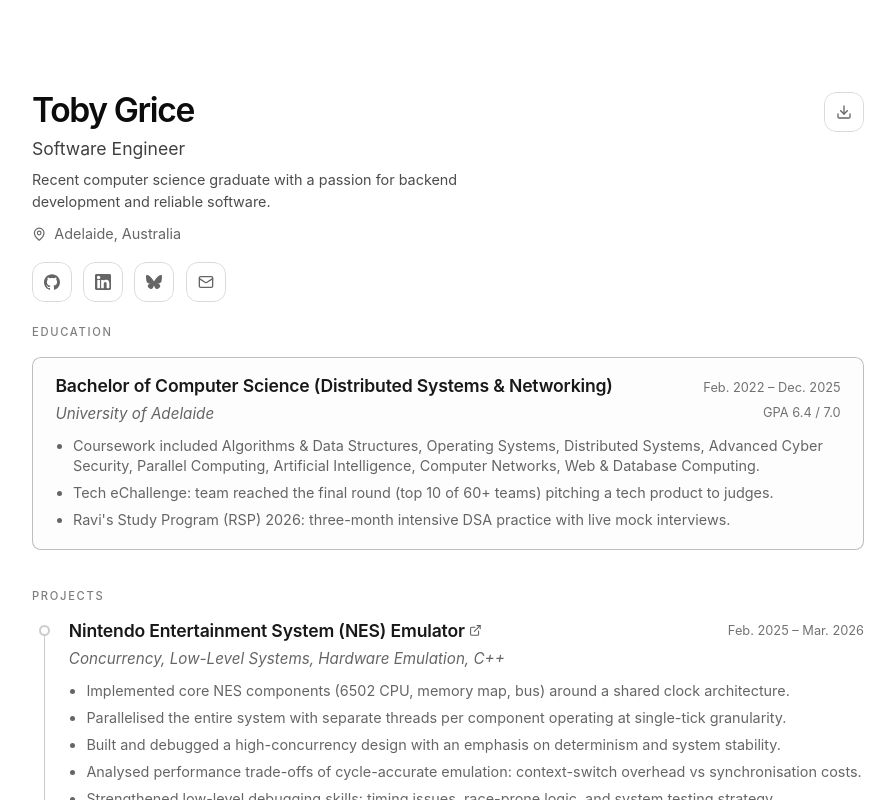
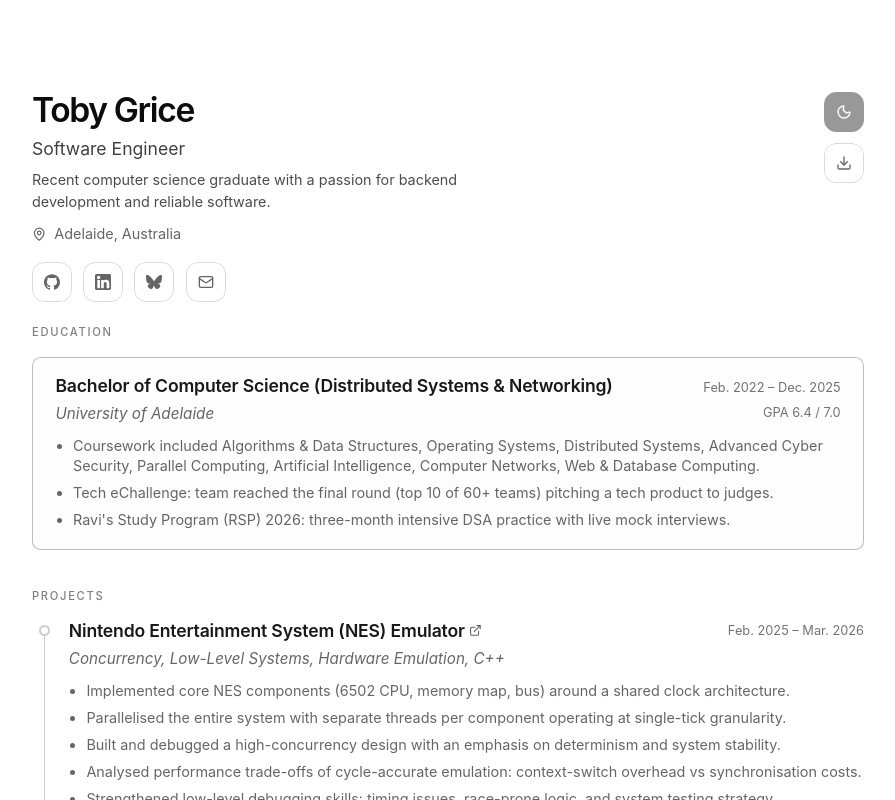
Before and after one commit to tobygrice/www, a SvelteKit app: page / in a window 1280 px wide. Shown: the top 800 px of the page, without its empty margins (192-1087 px from the left). Built offline with nearby package versions, Linux system fonts and the light colour scheme.

Commit message:
CV is now fetched from latest github release and rendered as a static file Fixed theme switch behaviour

```diff
--- a/src/lib/components/Header.svelte
+++ b/src/lib/components/Header.svelte
@@ -1,28 +1,27 @@
 <script lang="ts">
 	import type { Bio, Contact } from '$lib/data/content';
 
-	import { Download, Mail, MapPin } from 'lucide-svelte';
+	import { Download, Mail, MapPin, Moon, Sun } from 'lucide-svelte';
 	import { siBluesky, siGithub } from 'simple-icons';
-
-	import cvPdf from '$lib/assets/Tobias_Grice_CV.pdf';
 
 	const {
 		bio,
-		contact
+		contact,
+		theme,
+		onToggleTheme
 	}: {
 		bio: Bio;
 		contact: Contact;
+		theme: 'dark' | 'light';
+		onToggleTheme: () => void;
 	} = $props();
+
+	const themeButtonLabel = $derived(
+		theme === 'dark' ? 'Switch to light theme' : 'Switch to dark theme'
+	);
 
 	const LINKEDIN_ICON_PATH =
 		'M347.445,0H34.555C15.471,0,0,15.471,0,34.555v312.889C0,366.529,15.471,382,34.555,382h312.889C366.529,382,382,366.529,382,347.444V34.555C382,15.471,366.529,0,347.445,0z M118.207,329.844c0,5.554-4.502,10.056-10.056,10.056H65.345c-5.554,0-10.056-4.502-10.056-10.056V150.403c0-5.554,4.502-10.056,10.056-10.056h42.806c5.554,0,10.056,4.502,10.056,10.056V329.844z M86.748,123.432c-22.459,0-40.666-18.207-40.666-40.666S64.289,42.1,86.748,42.1s40.666,18.207,40.666,40.666S109.208,123.432,86.748,123.432z M341.91,330.654c0,5.106-4.14,9.246-9.246,9.246H286.73c-5.106,0-9.246-4.14-9.246-9.246v-84.168c0-12.556,3.683-55.021-32.813-55.021c-28.309,0-34.051,29.066-35.204,42.11v97.079c0,5.106-4.139,9.246-9.246,9.246h-44.426c-5.106,0-9.246-4.14-9.246-9.246V149.593c0-5.106,4.14-9.246,9.246-9.246h44.426c5.106,0,9.246,4.14,9.246,9.246v15.655c10.497-15.753,26.097-27.912,59.312-27.912c73.552,0,73.131,68.716,73.131,106.472L341.91,330.654L341.91,330.654z';
-
-	const downloadCv = () => {
-		const link = document.createElement('a');
-		link.href = cvPdf;
-		link.download = 'Tobias_Grice_CV.pdf';
-		link.click();
-	};
 </script>
 
 <section class="pt-[clamp(2.5rem,7vh,5rem)] pb-[clamp(0.75rem,2vh,1.5rem)]">
@@ -108,18 +107,32 @@
 		>
 			<button
 				type="button"
+				class="theme-toggle"
+				aria-label={themeButtonLabel}
+				title={themeButtonLabel}
+				onclick={onToggleTheme}
+			>
+				{#if theme === 'dark'}
+					<Sun class="relative z-1 block size-4 shrink-0" strokeWidth={2} />
+				{:else}
+					<Moon class="relative z-1 block size-4 shrink-0" strokeWidth={2} />
+				{/if}
+			</button>
+
+			<a
+				href="/cv"
 				class="social-button"
-				onclick={downloadCv}
 				aria-label="Download CV"
 				title="Download CV"
 			>
 				<Download class="relative z-1 block size-4 shrink-0" strokeWidth={2} />
-			</button>
+			</a>
 		</div>
 	</div>
 </section>
 
 <style>
+	.theme-toggle,
 	.social-button {
 		inline-size: 2.5rem;
 		block-size: 2.5rem;
@@ -128,6 +141,25 @@
 		justify-content: center;
 		border-radius: 0.75rem;
 		padding: 0;
+	}
+
+	.theme-toggle {
+		cursor: pointer;
+		border: 1px solid var(--theme-fg);
+		background: var(--theme-fg);
+		color: var(--theme-bg);
+		opacity: 0.4;
+		transition: opacity 200ms ease;
+	}
+
+	.theme-toggle:hover {
+		opacity: 1;
+	}
+
+	.theme-toggle:focus-visible {
+		opacity: 1;
+		outline: 2px solid var(--theme-fg);
+		outline-offset: 2px;
 	}
 
 	.social-button {
--- a/src/routes/+page.svelte
+++ b/src/routes/+page.svelte
@@ -1,4 +1,7 @@
 <script lang="ts">
+	import { browser } from '$app/environment';
+	import { onMount } from 'svelte';
+
 	import Footer from '$lib/components/Footer.svelte';
 	import Header from '$lib/components/Header.svelte';
 	import Skills from '$lib/components/Skills.svelte';
@@ -6,6 +9,64 @@
 	import Projects from '$lib/components/Projects.svelte';
 
 	import { BIO, CONTACT, EDUCATION, PROJECTS, SKILLS } from '$lib/data/content';
+
+	type Theme = 'dark' | 'light';
+
+	const getSystemTheme = (prefersDark: boolean): Theme => (prefersDark ? 'dark' : 'light');
+	const getInitialTheme = (): Theme => {
+		if (!browser) {
+			return 'light';
+		}
+
+		return getSystemTheme(window.matchMedia('(prefers-color-scheme: dark)').matches);
+	};
+
+	let theme = $state<Theme>(getInitialTheme());
+	let isThemeReady = $state(false);
+	let hasExplicitTheme = $state(false);
+
+	onMount(() => {
+		const mediaQuery = window.matchMedia('(prefers-color-scheme: dark)');
+
+		const syncWithSystemTheme = () => {
+			if (!hasExplicitTheme) {
+				theme = getSystemTheme(mediaQuery.matches);
+			}
+		};
+
+		syncWithSystemTheme();
+
+		const handleSystemThemeChange = () => {
+			syncWithSystemTheme();
+		};
+
+		mediaQuery.addEventListener('change', handleSystemThemeChange);
+		isThemeReady = true;
+
+		return () => {
+			mediaQuery.removeEventListener('change', handleSystemThemeChange);
+		};
+	});
+
+	const toggleTheme = () => {
+		theme = theme === 'dark' ? 'light' : 'dark';
+		hasExplicitTheme = true;
+	};
+
+	if (browser) {
+		$effect(() => {
+			if (!isThemeReady) {
+				return;
+			}
+
+			if (hasExplicitTheme) {
+				document.documentElement.dataset.theme = theme;
+				return;
+			}
+
+			delete document.documentElement.dataset.theme;
+		});
+	}
 </script>
 
 <svelte:head>
@@ -14,7 +75,7 @@
 </svelte:head>
 
 <main class="min-h-screen bg-(--theme-bg) text-(--theme-fg) transition-colors duration-200">
-	<Header bio={BIO} contact={CONTACT} />
+	<Header bio={BIO} contact={CONTACT} {theme} onToggleTheme={toggleTheme} />
 	<Education education={EDUCATION} />
 	<Projects projects={PROJECTS} />
 	<Skills skills={SKILLS} />
--- /dev/null
+++ b/src/routes/cv/+server.ts
@@ -0,0 +1,21 @@
+export const GET = async ({ fetch }) => {
+    const upstreamUrl =
+        'https://github.com/tobygrice/cv/releases/latest/download/Tobias_Grice_CV.pdf';
+
+    const upstream = await fetch(upstreamUrl, {
+        redirect: 'follow'
+    });
+
+    if (!upstream.ok) {
+        return new Response('Failed to fetch resume PDF', { status: 502 });
+    }
+
+    return new Response(upstream.body, {
+        status: 200,
+        headers: {
+            'Content-Type': 'application/pdf',
+            'Content-Disposition': 'inline; filename="Tobias_Grice_CV.pdf"',
+            'Cache-Control': 'no-cache'
+        }
+    });
+};
--- a/src/routes/layout.css
+++ b/src/routes/layout.css
@@ -31,6 +31,16 @@ html {
 	}
 }
 
+html[data-theme='light'] {
+	--theme-ink: 0;
+	color-scheme: light;
+}
+
+html[data-theme='dark'] {
+	--theme-ink: 255;
+	color-scheme: dark;
+}
+
 body {
 	margin: 0;
 	padding: 0;
```
Also changed, not shown: 1 other file (tests, documents, lock files or other folders).
